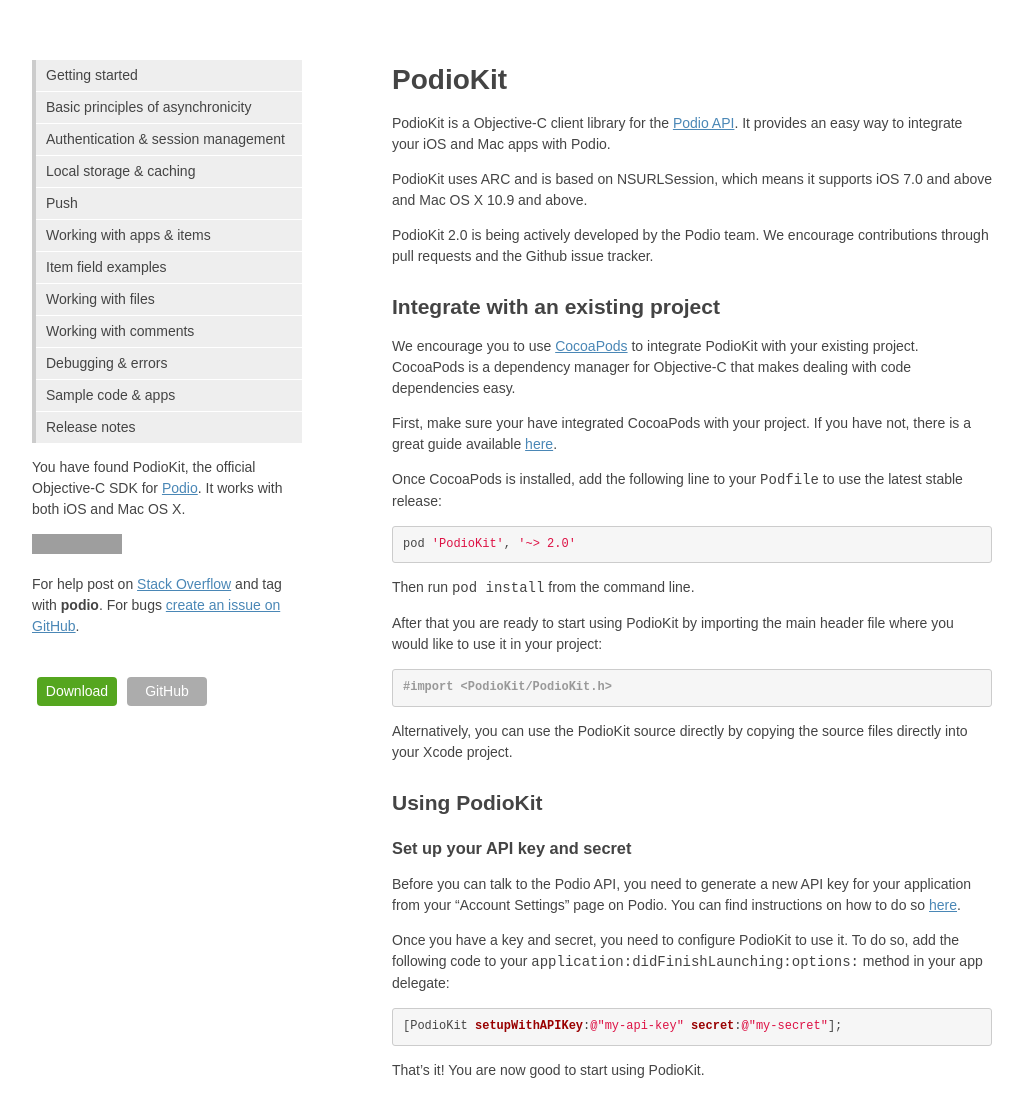
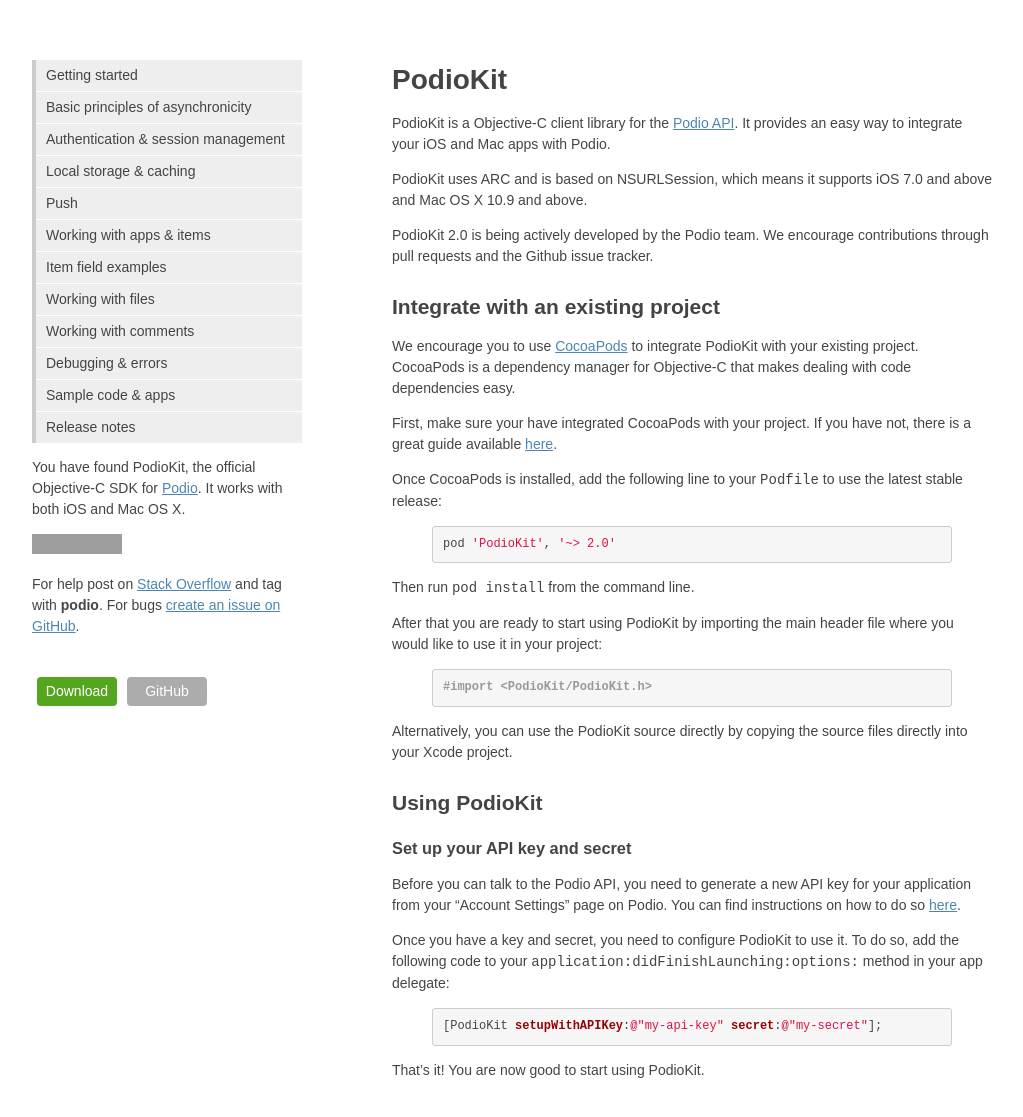
Before and after one commit to podio/podio-objc, a Jekyll site: the page built from index.md, in a window 1280 px wide and 1141 px high. Shown: the top 1117 px of the window, without its empty margins (128-1151 px from the left). Built offline with Jekyll 4.4.1, drawn with Linux system fonts in a browser that asks for light colours; grey boxes are pictures that could not be loaded.

Commit message:
Fixed highlighting in index.md

````diff
--- a/index.md
+++ b/index.md
@@ -17,17 +17,17 @@
 
 Once CocoaPods is installed, add the following line to your `Podfile` to use the latest stable release:
 
-```ruby
+{% highlight ruby %}
 pod 'PodioKit', '~> 2.0'
-```
+{% endhighlight %}
 
 Then run `pod install` from the command line.
 
 After that you are ready to start using PodioKit by importing the main header file where you would like to use it in your project:
 
-```objective-c
+{% highlight objective-c %}
 #import <PodioKit/PodioKit.h>
-```
+{% endhighlight %}
 
 Alternatively, you can use the PodioKit source directly by copying the source files directly into your Xcode project.
 
@@ -39,8 +39,8 @@
 
 Once you have a key and secret, you need to configure PodioKit to use it. To do so, add the following code to your `application:didFinishLaunching:options:` method in your app delegate:
 
-```objective-c
+{% highlight objective-c %}
 [PodioKit setupWithAPIKey:@"my-api-key" secret:@"my-secret"];
-```
+{% endhighlight %}
 
 That's it! You are now good to start using PodioKit.
````
